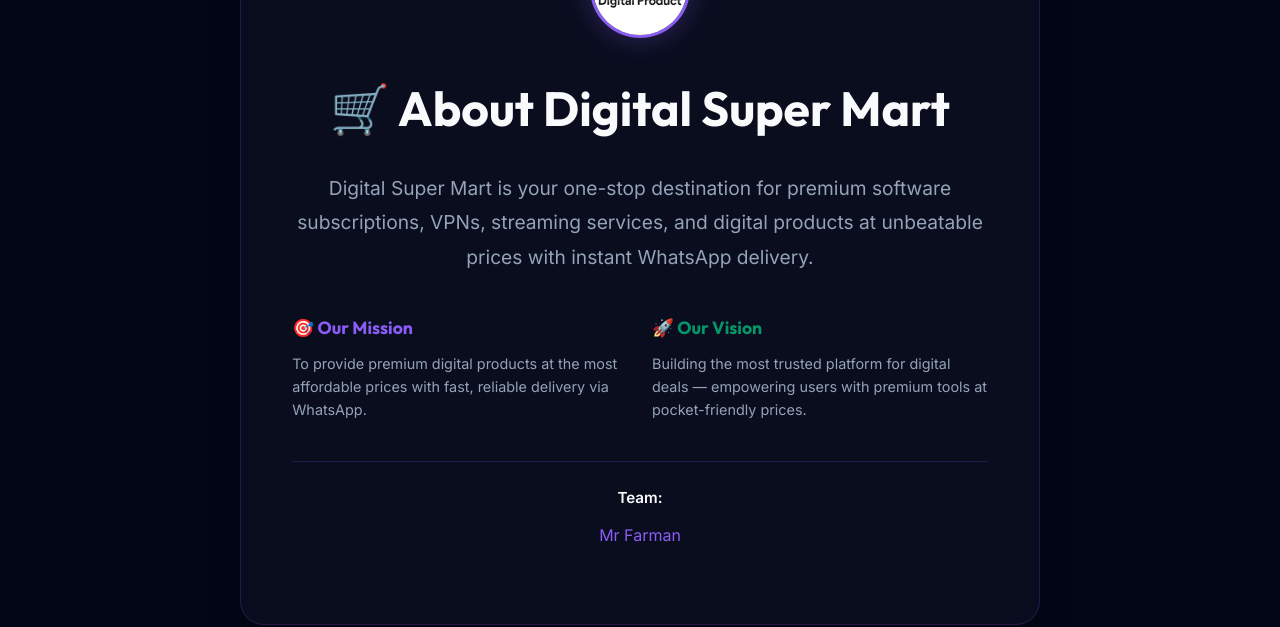
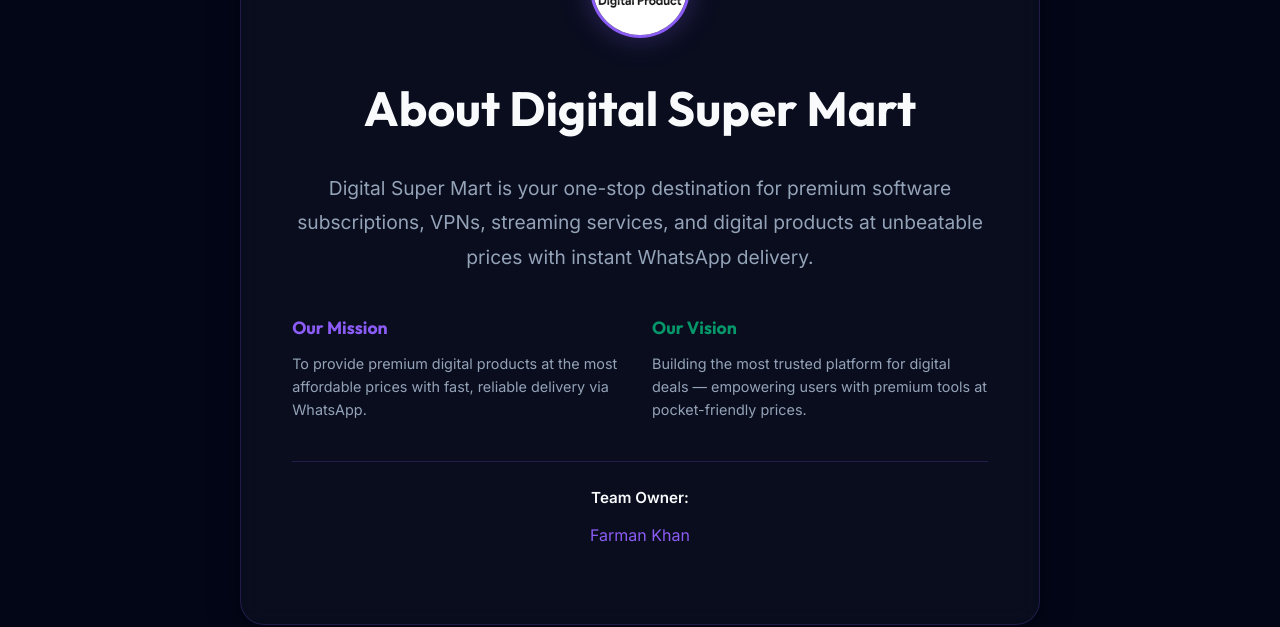
Before and after one commit to mrhidden313/digital_mart, a React (Vite) app: page /about in a window 1280 px wide. Shown: the part 301-928 px from the top of the page. Built offline with nearby package versions, Linux system fonts and the light colour scheme; no server answers; the database is empty.

Commit message:
Removed emojis from About page and updated Team info

```diff
--- a/src/pages/About.jsx
+++ b/src/pages/About.jsx
@@ -33,7 +33,7 @@
                 </motion.div>
 
                 <h1 className="outfit" style={{ fontSize: 'clamp(1.8rem, 5vw, 3rem)', marginBottom: '1.5rem' }}>
-                    🛒 About Digital Super Mart
+                    About Digital Super Mart
                 </h1>
                 <p style={{ fontSize: 'clamp(0.9rem, 2.5vw, 1.2rem)', color: 'var(--text-muted)', lineHeight: '1.8', marginBottom: '1.5rem' }}>
                     Digital Super Mart is your one-stop destination for premium software subscriptions, VPNs, streaming services, and digital products at unbeatable prices with instant WhatsApp delivery.
@@ -41,13 +41,13 @@
 
                 <div className="about-grid" style={{ display: 'grid', gridTemplateColumns: '1fr 1fr', gap: '1.5rem', textAlign: 'left', marginTop: '2.5rem' }}>
                     <div>
-                        <h3 style={{ color: 'var(--primary)', marginBottom: '0.6rem', fontSize: '1.1rem' }}>🎯 Our Mission</h3>
+                        <h3 style={{ color: 'var(--primary)', marginBottom: '0.6rem', fontSize: '1.1rem' }}>Our Mission</h3>
                         <p style={{ fontSize: '0.9rem', color: 'var(--text-muted)' }}>
                             To provide premium digital products at the most affordable prices with fast, reliable delivery via WhatsApp.
                         </p>
                     </div>
                     <div>
-                        <h3 style={{ color: 'var(--secondary)', marginBottom: '0.6rem', fontSize: '1.1rem' }}>🚀 Our Vision</h3>
+                        <h3 style={{ color: 'var(--secondary)', marginBottom: '0.6rem', fontSize: '1.1rem' }}>Our Vision</h3>
                         <p style={{ fontSize: '0.9rem', color: 'var(--text-muted)' }}>
                             Building the most trusted platform for digital deals — empowering users with premium tools at pocket-friendly prices.
                         </p>
@@ -62,7 +62,7 @@
                         transition={{ delay: 0.3 }}
                         style={{ marginTop: '2.5rem', padding: '1.5rem', background: 'rgba(37, 211, 102, 0.05)', borderRadius: '16px', border: '1px solid rgba(37, 211, 102, 0.2)' }}
                     >
-                        <h3 style={{ marginBottom: '0.8rem', fontSize: '1.1rem' }}>💬 Join Our Community</h3>
+                        <h3 style={{ marginBottom: '0.8rem', fontSize: '1.1rem' }}>Join Our Community</h3>
                         <p style={{ fontSize: '0.85rem', color: 'var(--text-muted)', marginBottom: '1rem' }}>
                             Get exclusive deals, updates & support in our WhatsApp group!
                         </p>
@@ -73,15 +73,15 @@
                             className="btn whatsapp-btn"
                             style={{ padding: '0.7rem 2rem', fontSize: '0.95rem', borderRadius: '12px' }}
                         >
-                            <MessageCircle size={18} /> Join WhatsApp Group
+                            Join WhatsApp Group
                         </a>
                     </motion.div>
                 )}
 
                 <div style={{ marginTop: '2.5rem', padding: '1.5rem', borderTop: '1px solid var(--glass-border)' }}>
-                    <p style={{ fontWeight: '600', fontSize: '0.95rem' }}>Team:</p>
+                    <p style={{ fontWeight: '600', fontSize: '0.95rem' }}>Team Owner:</p>
                     <div style={{ display: 'flex', justifyContent: 'center', gap: '1.5rem', marginTop: '0.8rem', color: 'var(--primary)', flexWrap: 'wrap' }}>
-                        <span>Mr Farman</span>
+                        <span>Farman Khan</span>
                     </div>
                 </div>
             </motion.div>
```
